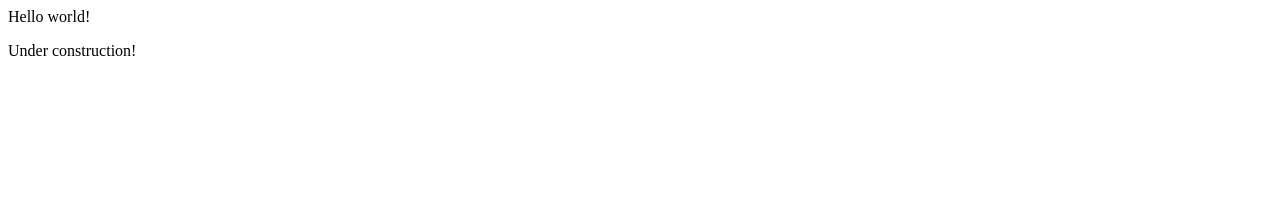
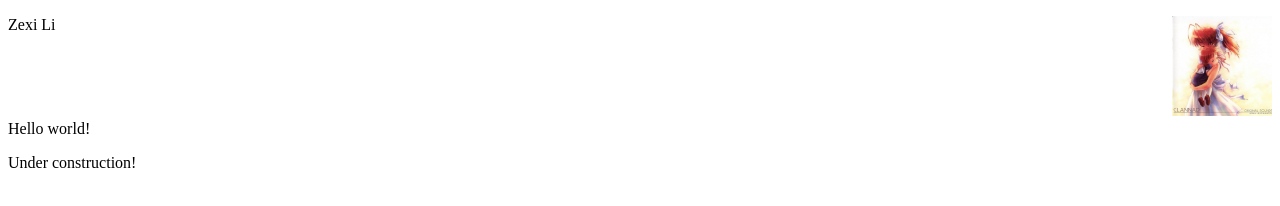
Before and after one commit to Jacky-Lzx/Jacky-Lzx.github.io_backup_2023.11.10, a plain HTML site: page index.html in a window 1280 px wide. Drawn offline with Linux system fonts and the light colour scheme.

Commit message:
Small adjustment. Add profile image

```diff
--- a/index.html
+++ b/index.html
@@ -5,7 +5,16 @@
     <title>Lzx</title>
 </head>
 <body>
-    Hello world!
+    <header>
+        <div>
+            <img src="Profile_photo.jpg" height="100" style="float: right">
+            <p>Zexi Li</p>
+        </div>
+    </header>
+    <br>
+    <br>
+    <br>
+    <p>Hello world!</p>
     <p>Under construction!</p>
 </body>
 </html>
```
Also changed, not shown: Profile_photo.jpg (added).
